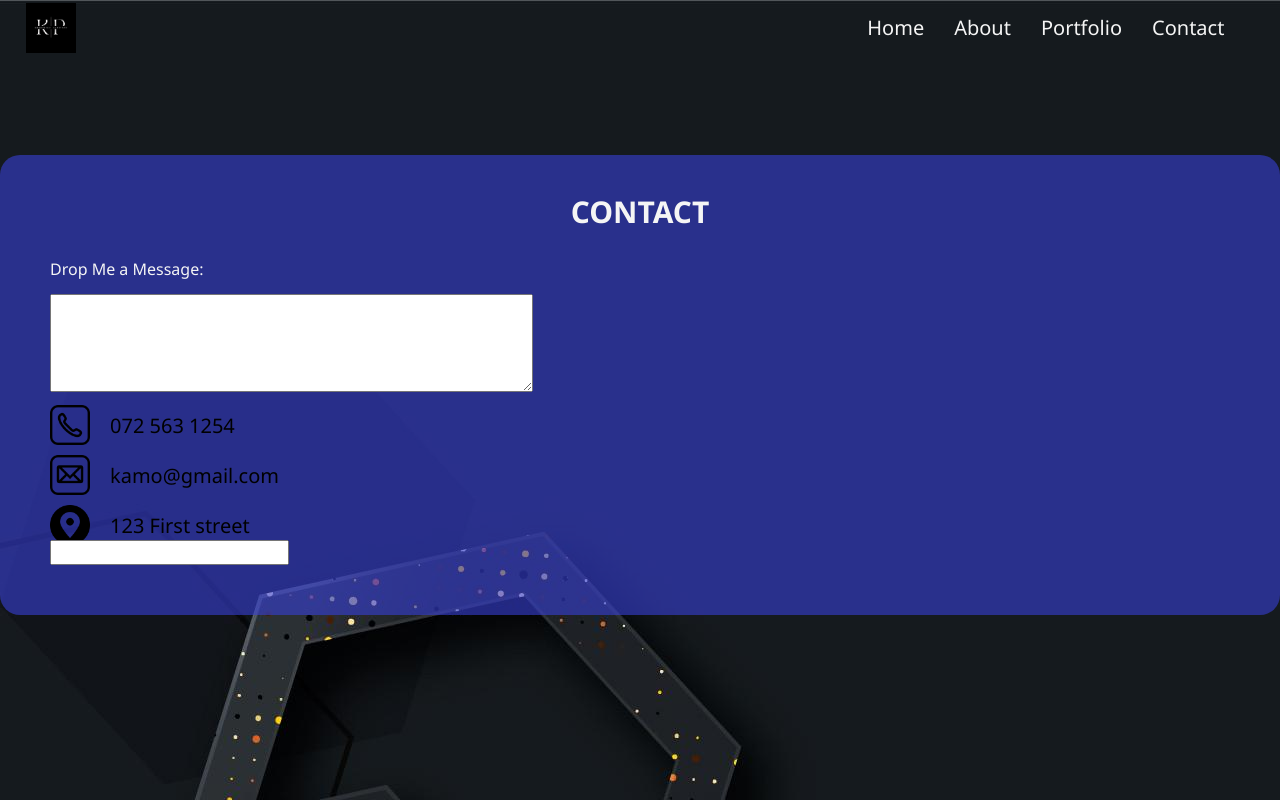
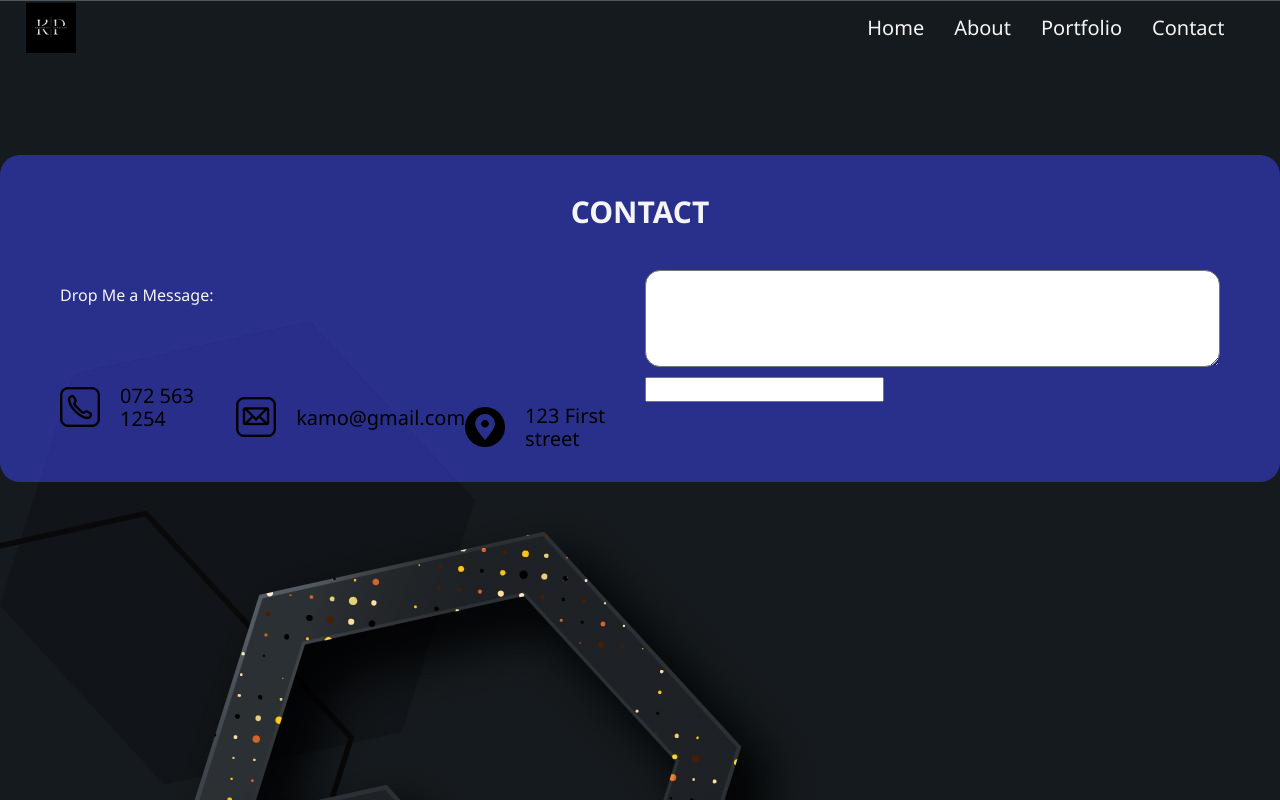
Before and after one commit to kaymkwanazi/Portfolio, a React (Vite) app: page /contact in a window 1280 px wide. Built offline with nearby package versions, Linux system fonts and the light colour scheme.

Commit message:
second commit

```diff
--- a/src/index.css
+++ b/src/index.css
@@ -94,3 +94,12 @@ p label{
 .locationImg {
   margin-right: 20px;
 }
+textarea {
+  border-radius: 15px;
+}
+.container {
+  display: grid;
+  grid-template-columns: 1fr 1fr;
+  gap: 10px;
+  padding: 10px;
+}
--- a/src/pages/Contact.jsx
+++ b/src/pages/Contact.jsx
@@ -7,28 +7,32 @@ function Contact () {
   return (
     <div className='contact'>
       <h3 className='headingCont'>CONTACT</h3>
-      <div className='cust-row'>
+      <div className='container'>
           <p><label id='message'>Drop Me a Message:</label></p>
           <textarea id ='message' name='message' rows='5' cols='50'></textarea>
 
+        <div className='column'>
             <div className='phone'>
               <img className='phoneImg'src={Phone} width='40px'></img>
               <p>072 563 1254</p>
-            </div>
 
                   <div className='email'>
                     <img className='emailImg'src={Email} width='40px'></img>
                     <p>kamo@gmail.com</p>
-            </div>
 
                       <div className='location'>
                         <img className='locationImg'src={Location} width='40px'></img>
                         <p>123 First street</p>
+
                 </div>
-
+              </div>
+            </div>
+        </div>
+            <div className='column2'>
                 <form className='sendMessage'>
                   <input type='text'></input>
                 </form>
+            </div>
       </div>
 
     </div>
```
Lines whose indentation alone changed are shown as unchanged.
